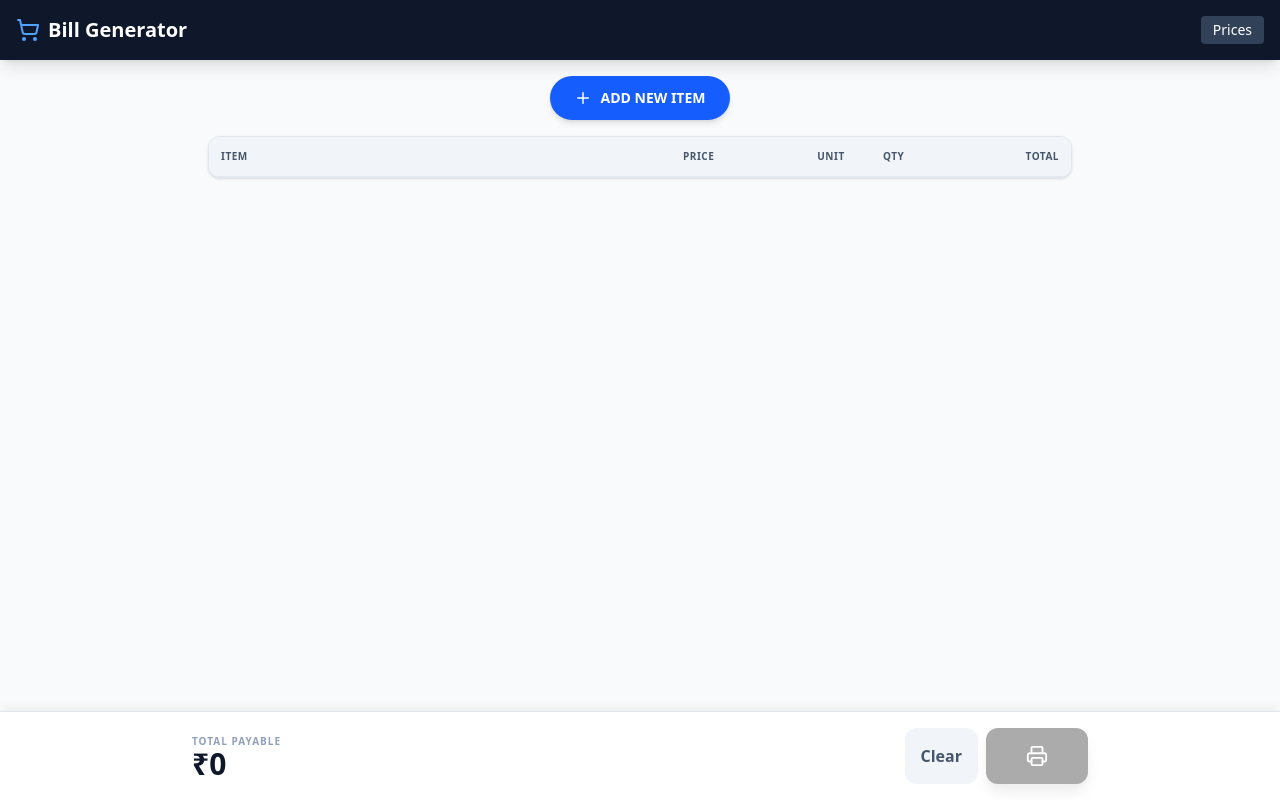
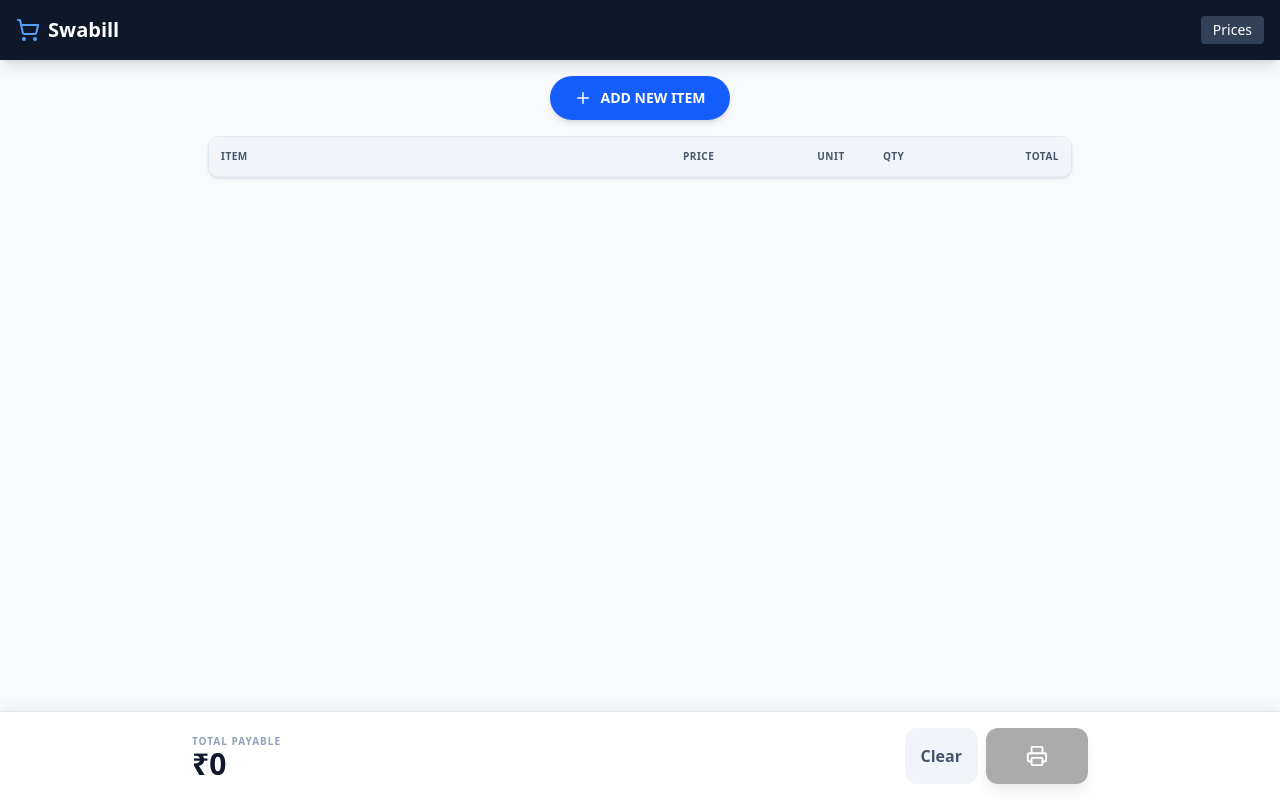
Before and after one commit to swanandmuddewad/BILL-GENE, a React (Vite) app: page / in a window 1280 px wide. Built offline with nearby package versions, Linux system fonts and the light colour scheme.

Commit message:
refactor: Rename application to Swabill
Updates the application name and related metadata across the project from "BillGen Pro PWA" to "Swabill". This includes title tags, manifest, and header elements.

```diff
--- a/index.html
+++ b/index.html
@@ -3,7 +3,7 @@
   <head>
     <meta charset="UTF-8" />
     <meta name="viewport" content="width=device-width, initial-scale=1.0" />
-    <title>Bill Generator - Professional PWA</title>
+    <title>Swabill</title>
     <meta name="description" content="Offline-first bill generator for retail shops" />
     <meta name="theme-color" content="#1e293b" />
     <meta name="apple-mobile-web-app-capable" content="yes" />
--- a/metadata.json
+++ b/metadata.json
@@ -1,5 +1,5 @@
 {
-  "name": "BillGen Pro PWA",
+  "name": "Swabill",
   "description": "A high-performance, mobile-first Bill Generator PWA with offline support, persistent storage, and thermal print optimization.",
   "requestFramePermissions": [],
   "majorCapabilities": [
--- a/src/App.tsx
+++ b/src/App.tsx
@@ -517,8 +517,8 @@ export default function App() {
       <header className="bg-slate-900 text-white p-4 sticky top-0 z-30 shadow-lg flex justify-between items-center print-hidden">
         <h1 className="text-xl font-bold flex items-center gap-2">
           <ShoppingCart size={24} className="text-blue-400" />
-          <span className="hidden sm:inline">Bill Generator</span>
-          <span className="sm:hidden text-lg">Bill Gen</span>
+          <span className="hidden sm:inline">Swabill</span>
+          <span className="sm:hidden text-lg">Swabill</span>
         </h1>
         <div className="flex gap-2">
           {deferredPrompt && (
--- a/vite.config.ts
+++ b/vite.config.ts
@@ -14,9 +14,9 @@ export default defineConfig(({mode}) => {
         registerType: 'autoUpdate',
         includeAssets: ['favicon.ico', 'apple-touch-icon.png', 'mask-icon.svg'],
         manifest: {
-          name: 'Bill Generator',
-          short_name: 'Bill Gen',
-          description: 'Quick bill calculator for shops with offline support',
+          name: 'Swabill',
+          short_name: 'Swabill',
+          description: 'Quick bill calculator',
           theme_color: '#1e293b',
           background_color: '#ffffff',
           display: 'standalone',
```
